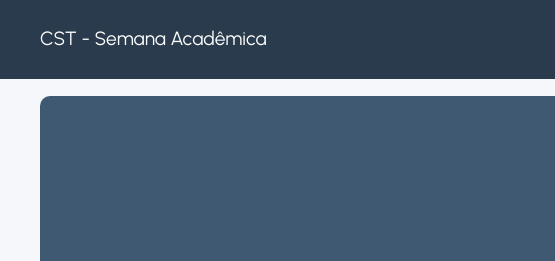
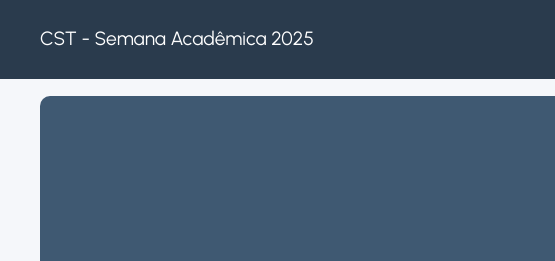
Before and after one commit to jeanlucas007/Sepe-2025, a plain HTML site: page index.html in a window 1280 px wide. Shown: the top 261 px of the page, 0-555 px from the left. Drawn offline with Linux system fonts and the light colour scheme.

Commit message:
alteração nome do header

```diff
--- a/index.html
+++ b/index.html
@@ -21,7 +21,7 @@
     <!-- NAVBAR -->
     <nav class="navbar">
         <a href="#" class="link-sem-estilo">
-            <h3> CST - Semana Acadêmica </h3>
+            <h3> CST - Semana Acadêmica 2025 </h3>
         </a>
         <ul class="nav-links">
             <li><a href="#programacao">Programação</a></li>
```
